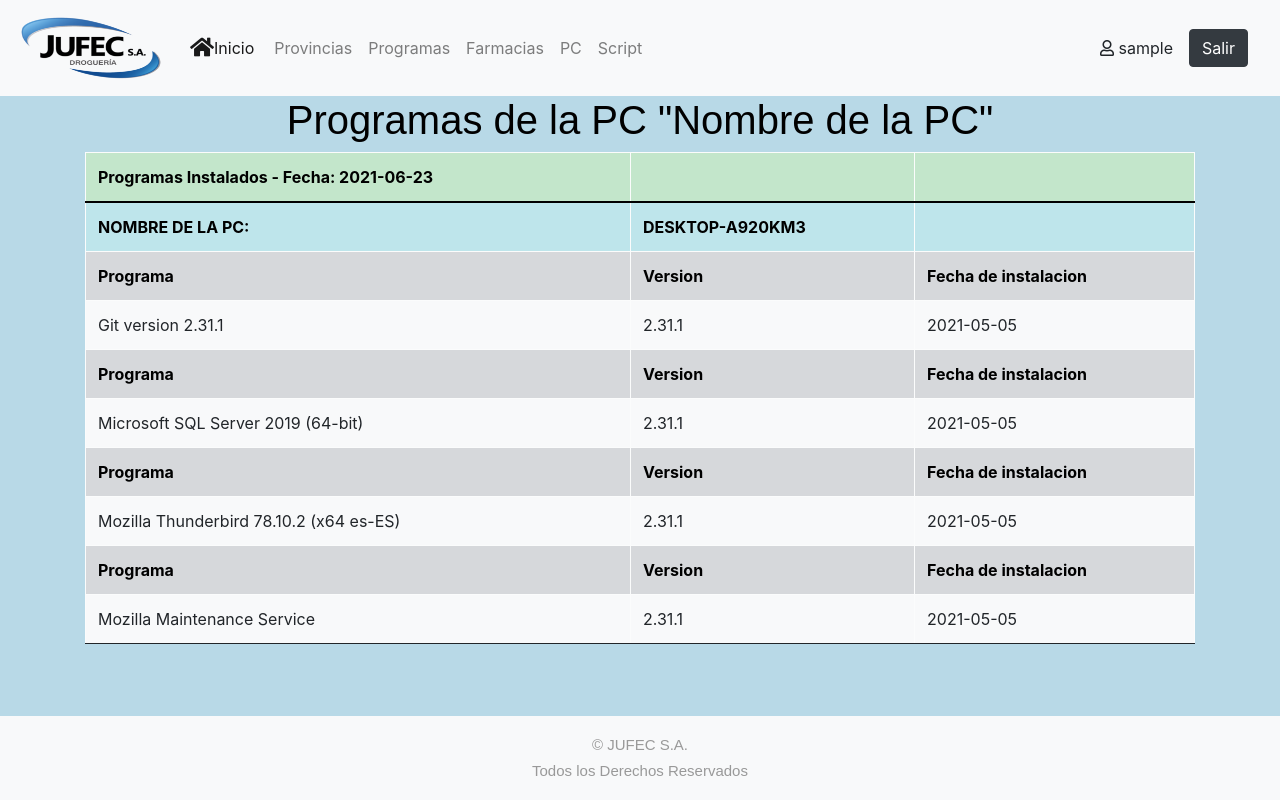
After one commit to aguswarenycia/relevamiento_pc, a Django app: page /farmacias/programas/ in a window 1280 px wide. The commit adds this page. Run offline with Django 3.2, Linux system fonts and the light colour scheme; the visitor is signed in with stand-in values (Sample User, id 1); data that the repository does not hold is empty; some libraries are stand-ins or nearby versions.

Commit message:
antes que se rompa las tablas+

```diff
--- a/Documents/Proyecto2.0/relevamiento/farmacia/models.py
+++ b/Documents/Proyecto2.0/relevamiento/farmacia/models.py
@@ -107,11 +107,12 @@ class Localidad(models.Model):
 # Tabla para las PC
 
 class Pc_Farmacia (models.Model):
-
+    fehca_relevamiento = models.DateField("Fecha-Relevamiento", null = True, blank = True)
     ip = models.CharField("IP", primary_key=True, max_length = 256, null = False, blank = False)
     nombre_pc = models.CharField("nombre_pc", max_length = 256, blank = True, null = True)
     ip_publica = models.CharField("ip_publica", max_length = 256, blank = True, null = True)
     arquitectura_so = models.CharField("arquitectura_so", max_length = 256, blank = True, null = True)
+    version_so = models.CharField("version",max_length=50,blank=True,null=True)#agregado
     tipo_maquina = models.CharField("tipo_maquina", max_length = 256, blank = True, null = True)
     procesador = models.CharField("procesador", max_length = 256, blank = True, null = True)
     cores_fisicos = models.IntegerField("cores_fisicos", null =True, blank = True)
@@ -119,12 +120,15 @@ class Pc_Farmacia (models.Model):
     RAM_tot = models.CharField("ram_total", max_length = 256, blank = True, null = True)
     RAM_usada = models.CharField("ram_usada", max_length = 256, blank = True, null = True)
     RAM_disponible = models.CharField("ram_disponible", max_length = 256, blank = True, null = True)
+    RAM_procentaje_disponible = models.CharField("RAM_disponible", max_length=256, blank = True, null = True)#agregado
     espacio_tot_C = models.CharField("espacio_total_C", max_length = 256, blank = True, null = True)
     espacio_tot_D = models.CharField("espacio_total_D", max_length = 256, blank = True, null = True)
     espacio_usado_C = models.CharField("espacio_usado_C", max_length = 256, blank = True, null = True)
     espacio_usado_D = models.CharField("espacio_usado_D", max_length = 256, blank = True, null = True)
     espacio_disponible_C = models.CharField("espacio_disponible_C", max_length = 256, blank = True, null = True)
     espacio_disponible_D = models.CharField("espacio_disponible_D", max_length = 256, blank = True, null = True)
+    procentaje_disponible_C = models.CharField("porcentaje_disponible_C", max_length = 256, null = True, blank = True)#agregado
+    procentaje_disponible_D = models.CharField("porcentaje_disponible_D", max_length = 256, null = True, blank = True)#agregado
     AnyDesk_instalado = models.CharField("any_instalado", max_length = 256, blank = True, null = True)
     id_AnyDesk = models.CharField("any_instalado", max_length = 256, blank = True, null = True)
 
--- a/Documents/Proyecto2.0/relevamiento/farmacia/urls.py
+++ b/Documents/Proyecto2.0/relevamiento/farmacia/urls.py
@@ -25,7 +25,8 @@ from .views import (
     ListarFcias,
     ListarLoc,
     ListarProgDesactivados,
-    vista_PC
+    vista_PC,
+    vista_programas
 )
 
 urlpatterns = [
@@ -52,5 +53,6 @@ urlpatterns = [
     path('localidades_desactivadas/',login_required(ListarLocDes.as_view()),name = 'localidades_desactivadas'),
 
     path('listar_farmacias_2/',login_required(ProbandoLista.as_view()), name = 'listar_farmacias_2'),
-path('especificacion_pc/',login_required(vista_PC.as_view()), name = 'especificacion_pc'),
+    path('especificacion_pc/',login_required(vista_PC.as_view()), name = 'especificacion_pc'),
+    path('programas/',login_required(vista_programas.as_view()), name = 'programas'),
 ]
--- a/Documents/Proyecto2.0/relevamiento/farmacia/views.py
+++ b/Documents/Proyecto2.0/relevamiento/farmacia/views.py
@@ -193,3 +193,6 @@ class ActivarLocalidad(UpdateView):
 
 class vista_PC(TemplateView):
     template_name = 'farmacia/especificacion_pc.html'
+
+class vista_programas(TemplateView):
+    template_name = 'farmacia/programas_pc.html'
--- a/Documents/Proyecto2.0/relevamiento/static/css/estilo2.css
+++ b/Documents/Proyecto2.0/relevamiento/static/css/estilo2.css
@@ -492,3 +492,5 @@ div.content {
   background-color: #FB7E29;
   color: #fff;
   }
+
+  /*Para la barra de navegacion*/
--- a/Documents/Proyecto2.0/relevamiento/templates/farmacia/lista_programas.html
+++ b/Documents/Proyecto2.0/relevamiento/templates/farmacia/lista_programas.html
@@ -8,7 +8,7 @@
     <meta name="viewport" content="width=device-width, initial-scale=1.0">
 <title>
   {% block titulo %}
-    lista-programas
+    lista programas
   {% endblock titulo %}
 </title>
 </head>
@@ -26,14 +26,14 @@
 
           <a type="button" class="btn btn-primary" href="{% url 'farmacia:agregar_programas' %}">Agregar nuevo programa</a>
           <!-- editar el boton eliminados para que lleve a una lista con los programas deshabilitados y que le de al usuario la opcion para eliminarlo completamente o habilitarlo de nuevo  -->
-          <a type="button" class="btn btn-dark" href="{% url 'farmacia:lista_programas_desactivados' %}">Desactivados</a>
+          <a type="button" class="btn btn-danger" href="{% url 'farmacia:lista_programas_desactivados' %}">Desactivados</a>
           <br><br>
 
           <div class="table-responsive-sm">
             <table class="table table-light table-striped table-hover">
 
               <thead>
-                <tr>
+                <tr class="table-success">
                   <th>ID</th>
                   <th>Nombre</th>
                   <th>Version</th>
--- a/Documents/Proyecto2.0/relevamiento/templates/farmacia/lista_programas_desactivados.html
+++ b/Documents/Proyecto2.0/relevamiento/templates/farmacia/lista_programas_desactivados.html
@@ -21,12 +21,12 @@
           <div class="well">
             <h1 id="tituloListas">Programas</h1>
           </div>
-          <a type="button" class="btn btn-primary" href="{% url 'farmacia:lista_programas' %}">atrás</a>
+          <a type="button" class="btn btn-primary" href="{% url 'farmacia:lista_programas' %}">Volver</a>
           <br><br>
           <div class="table-responsive-sm">
             <table class="table table-light table-hover">
               <thead>
-                <tr>
+                <tr class="table-success">
                   <th>ID</th>
                   <th>Nombre</th>
                   <th>Version</th>
--- a/Documents/Proyecto2.0/relevamiento/templates/farmacia/listar_localidades.html
+++ b/Documents/Proyecto2.0/relevamiento/templates/farmacia/listar_localidades.html
@@ -37,7 +37,7 @@
                 <table class="table table-light table-striped table-hover">
                     <thead>
 
-                        <tr style="text-align: center;">
+                        <tr style="text-align: center;" class="table-success">
 
                             <th>ID de la Ciudad</th>
                             <th>Nombre de la Ciudad</th>
--- /dev/null
+++ b/Documents/Proyecto2.0/relevamiento/templates/farmacia/programas_pc.html
@@ -0,0 +1,101 @@
+{% extends 'index.html' %}
+<!DOCTYPE html>
+<html lang="en">
+
+<head>
+    <meta charset="UTF-8">
+    <meta http-equiv="X-UA-Compatible" content="IE=edge">
+    <meta name="viewport" content="width=device-width, initial-scale=1.0">
+
+
+    <title>
+        {% block titulo %}
+        Programas
+        {% endblock titulo %}
+
+    </title>
+</head>
+
+<body>
+    <main>
+        {% block body %}
+        <div class="container">
+            <h1 style="text-align:center;">Programas de la PC "Nombre de la PC"</h1>
+            <div class="table-responsive-sm"></div>
+            <table class="table table-light   table-bordered border-dark">
+                <thead>
+                    <tr class="table-success">
+
+
+                        <th style="text-align:left;">Programas Instalados - Fecha: 2021-06-23 </th>
+                        <th></th>
+                        <th></th>
+
+                    </tr>
+                </thead>
+
+                <tr class="table-info">
+                    <th>NOMBRE DE LA PC:</th>
+                    <th>DESKTOP-A920KM3</th>
+                    <td></td>
+
+                </tr>
+                <tr class="table-secondary">
+                    <th>Programa</th>
+                    <th>Version</th>
+                    <th>Fecha de instalacion</th>
+
+                </tr>
+                <tr>
+                    <td>Git version 2.31.1</td>
+                    <td>2.31.1</td>
+                    <td>2021-05-05</td>
+
+                </tr>
+
+<!-- ---------------------------Estas filas y columnas son para ejemplos--------------------------------- -->
+                <tr class="table-secondary">
+                    <th>Programa</th>
+                    <th>Version</th>
+                    <th>Fecha de instalacion</th>
+
+                </tr>
+                <tr>
+                    <td>Microsoft SQL Server 2019 (64-bit)</td>
+                    <td>2.31.1</td>
+                    <td>2021-05-05</td>
+
+                </tr>
+                <tr class="table-secondary">
+                    <th>Programa</th>
+                    <th>Version</th>
+                    <th>Fecha de instalacion</th>
+
+                </tr>
+                <tr>
+                    <td>Mozilla Thunderbird 78.10.2 (x64 es-ES)</td>
+                    <td>2.31.1</td>
+                    <td>2021-05-05</td>
+
+                </tr>
+                <tr class="table-secondary">
+                    <th>Programa</th>
+                    <th>Version</th>
+                    <th>Fecha de instalacion</th>
+
+                </tr>
+                <tr>
+                    <td>Mozilla Maintenance Service</td>
+                    <td>2.31.1</td>
+                    <td>2021-05-05</td>
+
+                </tr>
+                <tbody>
+                </tbody>
+            </table>
+        </div>
+        {% endblock body %}
+    </main>
+</body>
+
+</html>
```
Also changed, not shown: Documents/Proyecto2.0/relevamiento/templates/farmacia/lista_prov_desactivadas.html (+4 -3 lines), Documents/Proyecto2.0/relevamiento/templates/farmacia/listar_farmacia_2.html (+24 -25 lines), Documents/Proyecto2.0/relevamiento/templates/farmacia/listar_farmacias.html (+5 -3 lines), Documents/Proyecto2.0/relevamiento/templates/farmacia/listar_provincias.html (+5 -5 lines), Documents/Proyecto2.0/relevamiento/farmacia/migrations/0015_auto_20210702_1712.py (added), Documents/Proyecto2.0/relevamiento/farmacia/migrations/0016_pc_farmacia_fehca_relevamiento.py (added).
